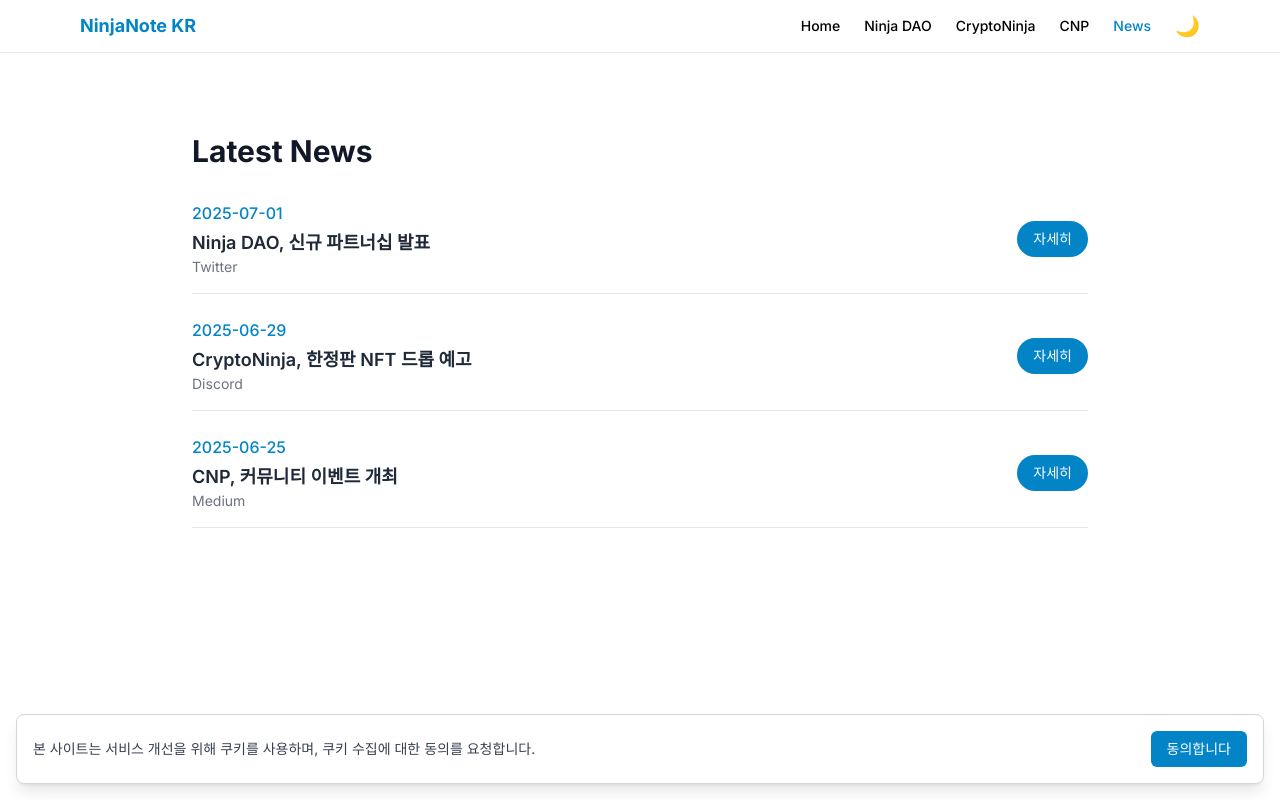
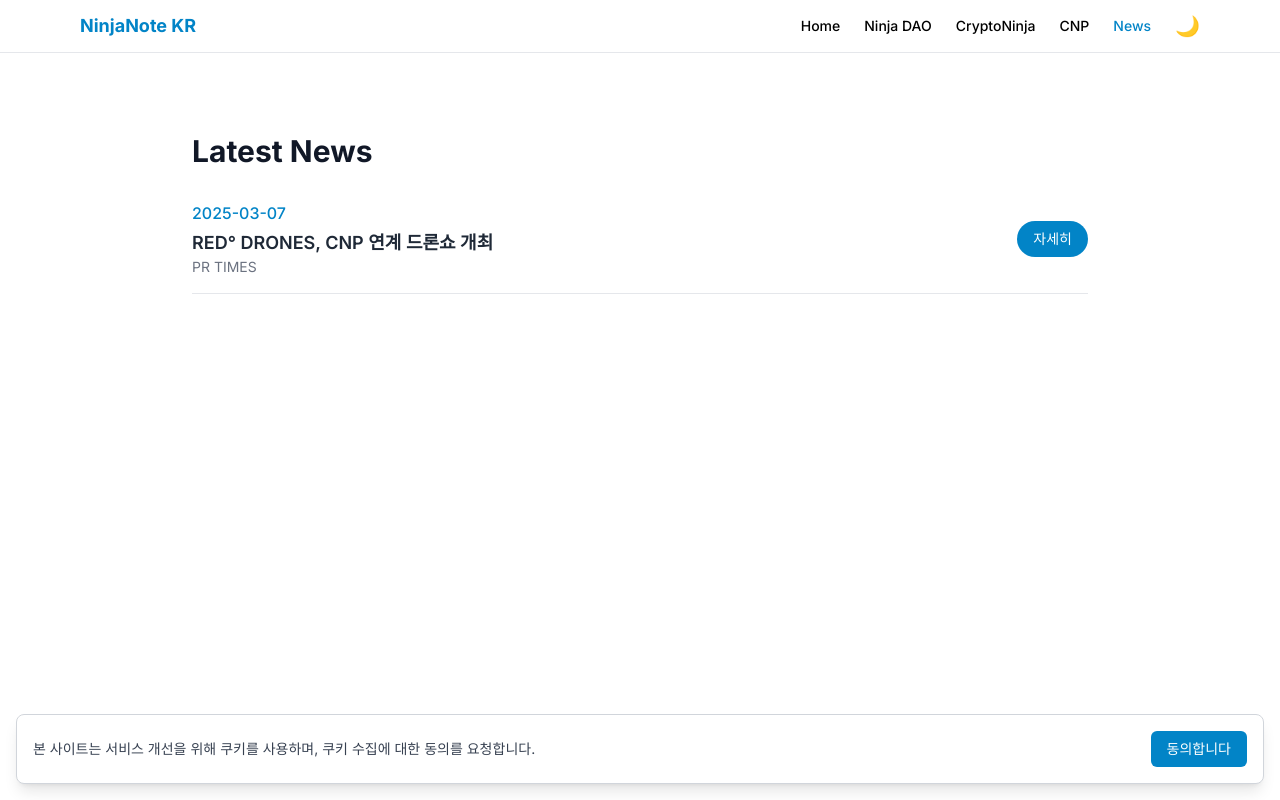
Before and after one commit to minjiblog/NinjaNoteKR, a Next.js app: page /news in a window 1280 px wide. Shown: the top 800 px of the page. Built offline with nearby package versions, Linux system fonts and the light colour scheme; a web font is replaced by a local one.

Commit message:
fix: clean news page and add PR Times article

```diff
--- a/src/app/news/page.tsx
+++ b/src/app/news/page.tsx
@@ -2,27 +2,13 @@
 
 import Link from "next/link";
 
-const dummyNews = [
+const newsItems = [
   {
     id: 1,
-    date: "2025-07-01",
-    title: "Ninja DAO, 신규 파트너십 발표",
-    source: "Twitter",
-    url: "#",
-  },
-  {
-    id: 2,
-    date: "2025-06-29",
-    title: "CryptoNinja, 한정판 NFT 드롭 예고",
-    source: "Discord",
-    url: "#",
-  },
-  {
-    id: 3,
-    date: "2025-06-25",
-    title: "CNP, 커뮤니티 이벤트 개최",
-    source: "Medium",
-    url: "#",
+    date: "2025-03-07",
+    title: "RED° DRONES, CNP 연계 드론쇼 개최",
+    source: "PR TIMES",
+    url: "https://prtimes.jp/main/html/rd/p/000000123.000072682.html",
   },
 ];
 
@@ -32,7 +18,7 @@ export default function NewsPage() {
       <div className="max-w-4xl mx-auto">
         <h1 className="text-3xl font-bold mb-8 text-gray-900 dark:text-white">Latest News</h1>
         <ul className="space-y-6">
-          {dummyNews.map((news) => (
+          {newsItems.map((news: any) => (
             <li
               key={news.id}
               className="border-b border-gray-200 dark:border-gray-700 pb-4 flex flex-col md:flex-row md:items-center md:justify-between"
```
